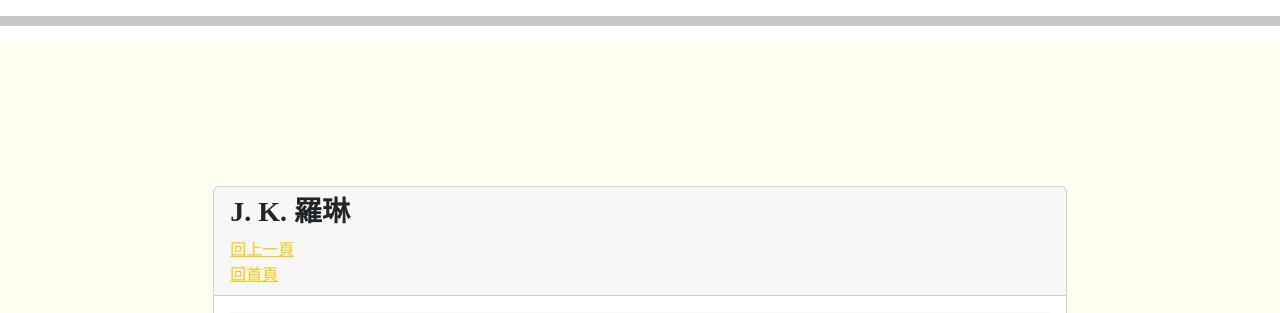
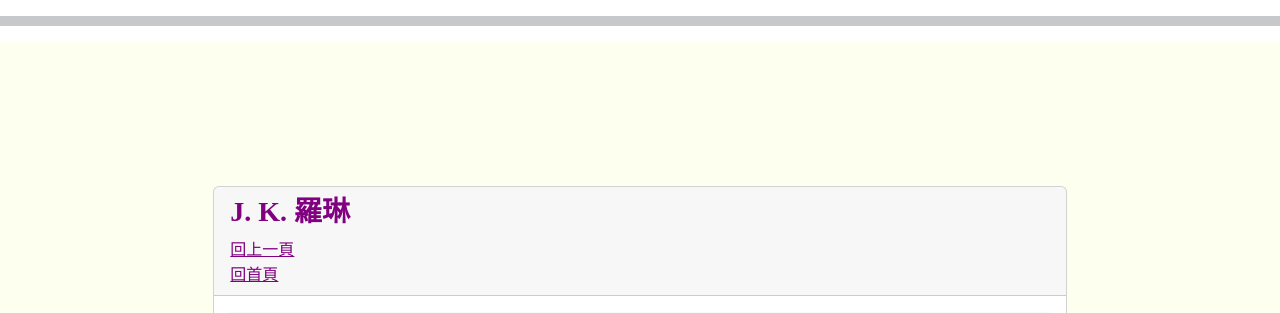
Before and after one commit to 11056002/Final-Exam_Library, a Django app: a page that uses templates/author.html in a window 1280 px wide. Shown: the part 632-945 px from the top of the page. Run offline with Django 4.2, Linux system fonts and the light colour scheme; data comes from the database, SQL or seed files in the repository; some libraries are stand-ins or nearby versions.

Commit message:
更改字的顏色

```diff
--- a/templates/author.html
+++ b/templates/author.html
@@ -3,10 +3,10 @@
 <link href="/static/css/styles.css" rel="stylesheet" />
 {% block title %} {{ author.name }} - 牧羊人 {% endblock title %}
 {% block headmessage %}
-<h3 style='font-family:微軟正黑體;'>{{ author.name }}</h3>
-<a style='font-family:微軟正黑體;' href='http://127.0.0.1:8000/?menu=author#transmit'>回上一頁</a>
+<h3 style='font-family:微軟正黑體;color:purple;'>{{ author.name }}</h3>
+<a style='font-family:微軟正黑體;color:purple;' href='http://127.0.0.1:8000/?menu=author#transmit'>回上一頁</a>
 <br>
-<a style='font-family:微軟正黑體;' href='/'>回首頁</a>
+<a style='font-family:微軟正黑體;color:purple;' href='/'>回首頁</a>
 {% endblock headmessage %}
 {% block content %}
 <section class="page-section bg-light" id="team">
--- a/templates/book.html
+++ b/templates/book.html
@@ -3,10 +3,10 @@
 <link href="/static/css/styles.css" rel="stylesheet" />
 {% block title %} {{ book.name }} - 牧羊人 {% endblock title %}
 {% block headmessage %}
-<h3 style='font-family:微軟正黑體;'>{{ book.name }}</h3>
-<a style='font-family:微軟正黑體;' href='http://127.0.0.1:8000/?menu=book#transmit'>回上一頁</a>
+<h3 style='font-family:微軟正黑體;color:black;'>{{ book.name }}</h3>
+<a style='font-family:微軟正黑體;color:purple;' href='http://127.0.0.1:8000/?menu=book#transmit'>回上一頁</a>
 <br>
-<a style='font-family:微軟正黑體;' href='/'>回首頁</a>
+<a style='font-family:微軟正黑體;color:purple;' href='/'>回首頁</a>
 {% endblock headmessage %}
 {% block content %}
 <section class="page-section" id="services">
--- a/templates/publisher.html
+++ b/templates/publisher.html
@@ -4,10 +4,10 @@
 {% block title %} {{ publisher.name }} - 牧羊人 {% endblock title %}
 
 {% block headmessage %}
-    <h3 style='font-family:微軟正黑體;'>{{ publisher.name }}</h3>
-    <a style='font-family:微軟正黑體;' href='http://127.0.0.1:8000/?menu=publisher#transmit'>回上一頁</a>
+    <h3 style='font-family:微軟正黑體;color:purple;'>{{ publisher.name }}</h3>
+    <a style='font-family:微軟正黑體;color:purple;' href='http://127.0.0.1:8000/?menu=publisher#transmit'>回上一頁</a>
     <br>
-    <a style='font-family:微軟正黑體;' href='/'>回首頁</a>
+    <a style='font-family:微軟正黑體;color:purple;' href='/'>回首頁</a>
 {% endblock headmessage %}
 {% block content %}
     <section class="page-section bg-light" id="portfolio">
```
Also changed, not shown: templates/index.html (+4 -3 lines).
